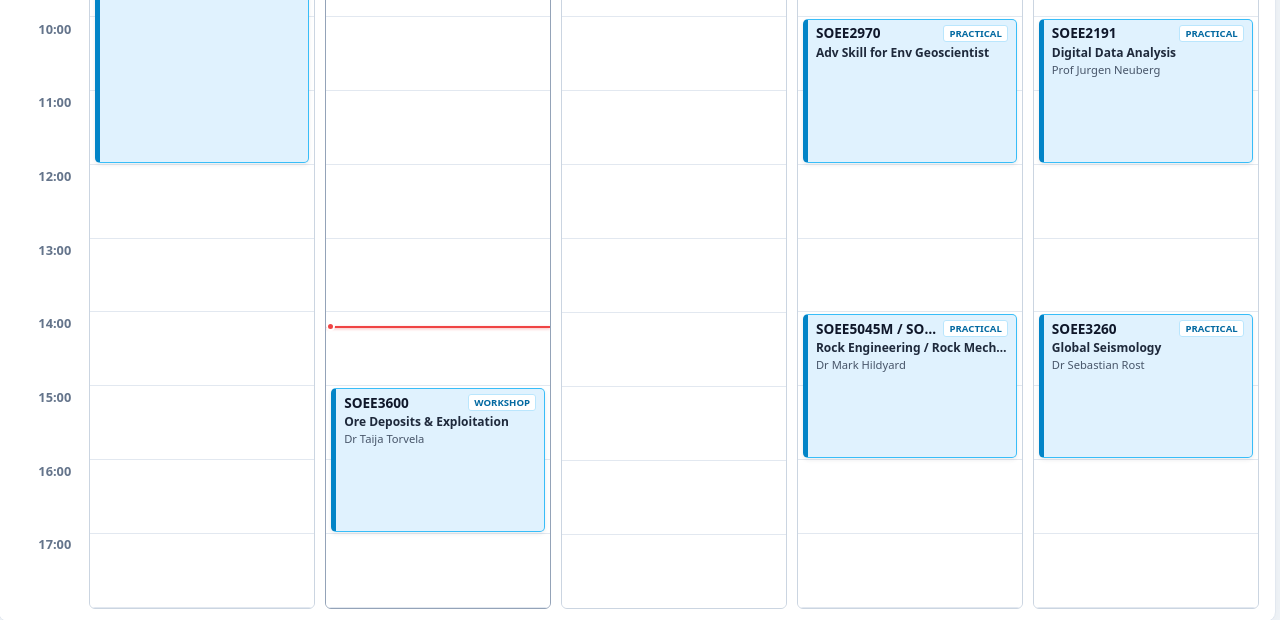
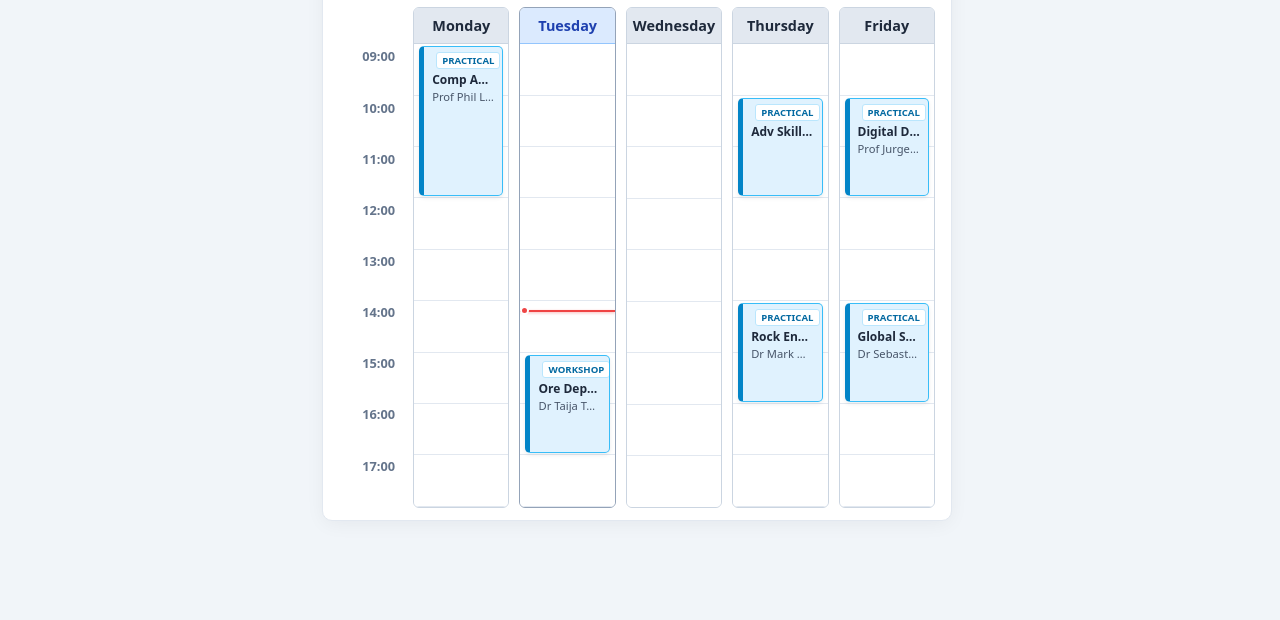
Before and after one commit to nulagi/9156timetable, a plain HTML site: page index.html in a window 1280 px wide. Shown: the part 180-800 px from the top of the page. Drawn offline with Linux system fonts and the light colour scheme.

Commit message:
Auto-update 9.156 timetable: 2026-11-17 14:10

```diff
--- a/index.html
+++ b/index.html
@@ -7,19 +7,12 @@
     <style>
         html, body {
             height: 100vh;
-            width: 100vw;
             margin: 0;
-            padding: 0;
+            padding: 10%;
             overflow: hidden;
             background-color: #f1f5f9;
             color: #0f172a;
             font-family: system-ui, -apple-system, sans-serif;
-            box-sizing: border-box;
-        }
-        .screen-buffer {
-            width: 100vw;
-            height: 100vh;
-            padding: 0.1%;
             box-sizing: border-box;
             display: flex;
             justify-content: center;
@@ -281,7 +274,6 @@
     </script>
 </head>
 <body>
-    <div class="screen-buffer">
     <div class="wrapper">
         <div class="header-container">
             <div>
@@ -395,6 +387,5 @@
 
         </div>
     </div>
-    </div>
 </body>
 </html>
```
Lines whose indentation alone changed are shown as unchanged.
